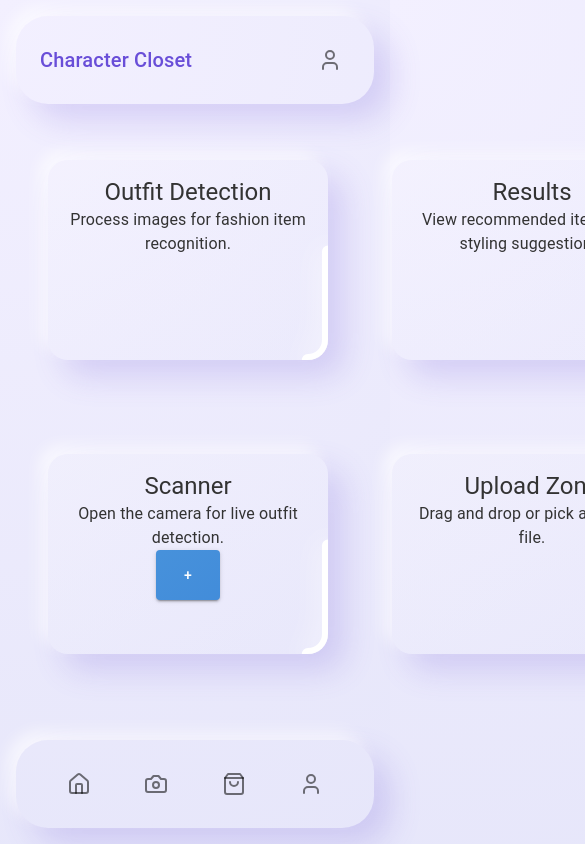
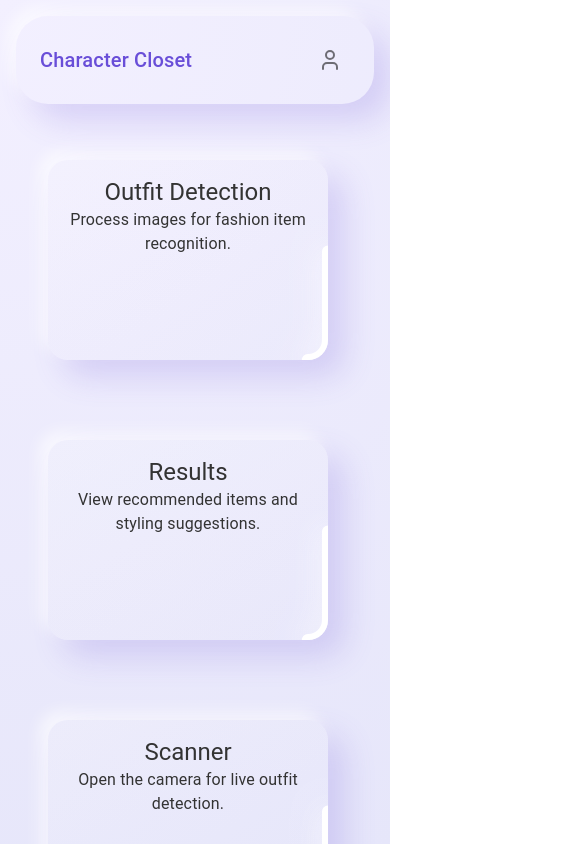
Before and after one commit to beanguap/Character-Closet, a React (Vite) app: page /dashboard in a window 390 px wide. Shown: the top 844 px of the page, 585 px wide, since content can reach past the window. Built offline with nearby package versions, Linux system fonts and the light colour scheme.

Commit message:
Remove AdditionalContent page; update Dashboard component to handle scroll events and add scrollbar styles; enhance layout responsiveness and add indicator for scrolling

```diff
--- a/src/App.jsx
+++ b/src/App.jsx
@@ -8,7 +8,6 @@ const OutfitDetection = lazy(() => import('./pages/OutfitDetection/OutfitDetecti
 const Customization = lazy(() => import('./pages/Customization/Customization'));
 const Wardrobe = lazy(() => import('./pages/Wardrobe/Wardrobe'));
 const LoadingFallback = lazy(() => import('./components/LoadingFallback/LoadingFallback'));
-const AdditionalContent = lazy(() => import('./pages/AdditionalContent/AdditionalContent'));
 
 const App = () => {
   return (
@@ -20,7 +19,6 @@ const App = () => {
           <Route path="/outfit-detection" element={<OutfitDetection />} />
           <Route path="/customization" element={<Customization />} />
           <Route path="/wardrobe" element={<Wardrobe />} />
-          <Route path="/additional-content" element={<AdditionalContent />} />
           <Route path="*" element={<Navigate to="/" replace />} />
         </Routes>
       </Suspense>
--- a/src/pages/AdditionalContent/AdditionalContent.jsx
+++ /dev/null
@@ -1,73 +0,0 @@
-// AdditionalContent.jsx
-import React from 'react';
-import { Typography } from '@mui/material';
-
-import '../../styles/variables.css';
-import '../../styles/layout.css';
-import '../../styles/claycard.css';
-
-const AdditionalContent = () => {
-  return (
-    <div className="dashboard-container">
-      <main className="dashboard-content">
-        {/* CARD 4 */}
-        <div className="clay-card">
-          <div className="card-content">
-            <Typography variant="h5">Upload Zone</Typography>
-            <Typography variant="body1">
-              Drag and drop or pick an image file.
-            </Typography>
-          </div>
-          <svg
-            className="laser-svg"
-            viewBox="0 0 280 200"
-            fill="none"
-          >
-            <path
-              d="M 20,0
-                 H 260
-                 A 20,20 0 0 1 280,20
-                 V 180
-                 A 20,20 0 0 1 260,200
-                 H 20
-                 A 20,20 0 0 1 0,180
-                 V 20
-                 A 20,20 0 0 1 20,0
-                 Z"
-            />
-          </svg>
-        </div>
-
-        {/* CARD 5 */}
-        <div className="clay-card">
-          <div className="card-content">
-            <Typography variant="h5">Another Feature</Typography>
-            <Typography variant="body1">
-              Description of another feature.
-            </Typography>
-          </div>
-          <svg
-            className="laser-svg"
-            viewBox="0 0 280 200"
-            fill="none"
-          >
-            <path
-              d="M 20,0
-                 H 260
-                 A 20,20 0 0 1 280,20
-                 V 180
-                 A 20,20 0 0 1 260,200
-                 H 20
-                 A 20,20 0 0 1 0,180
-                 V 20
-                 A 20,20 0 0 1 20,0
-                 Z"
-            />
-          </svg>
-        </div>
-      </main>
-    </div>
-  );
-};
-
-export default AdditionalContent;
--- a/src/pages/Dashboard/Dashboard.jsx
+++ b/src/pages/Dashboard/Dashboard.jsx
@@ -1,10 +1,11 @@
-import React from 'react';
-import { Typography, Button } from '@mui/material';
+import React, { useEffect } from 'react';
+import { Typography } from '@mui/material';
 import { useNavigate } from 'react-router-dom';
 
 import '../../styles/variables.css';
 import '../../styles/layout.css';
 import '../../styles/claycard.css';
+import '../../styles/scrollbar.css'; // Import the new scrollbar styles
 
 import TopBar from '../../components/TopBar/TopBar.jsx';
 import BottomNav from '../../components/BottomNav/BottomNav.jsx';
@@ -12,9 +13,24 @@ import BottomNav from '../../components/BottomNav/BottomNav.jsx';
 const Dashboard = () => {
   const navigate = useNavigate();
 
-  const handleButtonClick = () => {
-    navigate('/additional-content');
-  };
+  useEffect(() => {
+    const handleScroll = () => {
+      const container = document.querySelector('.dashboard-container');
+      const indicator = document.querySelector('.indicator');
+      if (container.scrollTop > 100) {
+        container.classList.add('scrolled');
+      } else {
+        container.classList.remove('scrolled');
+      }
+    };
+
+    const container = document.querySelector('.dashboard-container');
+    container.addEventListener('scroll', handleScroll);
+
+    return () => {
+      container.removeEventListener('scroll', handleScroll);
+    };
+  }, []);
 
   return (
     <div className="dashboard-container">
@@ -69,22 +85,13 @@ const Dashboard = () => {
           </svg>
         </div>
 
-        {/* CARD 3 (Scanner) */}
+        {/* CARD 3 */}
         <div className="clay-card">
           <div className="card-content">
             <Typography variant="h5">Scanner</Typography>
             <Typography variant="body1">
               Open the camera for live outfit detection.
             </Typography>
-
-            {/* Add the "+" button under Scanner */}
-            <Button
-              variant="contained"
-              className="clay-circle-button"
-              onClick={handleButtonClick}
-            >
-              +
-            </Button>
           </div>
           <svg className="laser-svg" viewBox="0 0 280 200" fill="none">
             <path
@@ -128,6 +135,8 @@ const Dashboard = () => {
       </main>
 
       <BottomNav />
+
+      <div className="indicator">Page 2</div>
     </div>
   );
 };
--- a/src/styles/layout.css
+++ b/src/styles/layout.css
@@ -2,20 +2,29 @@
 .dashboard-container {
   display: flex;
   flex-direction: column;
-  min-height: 100vh; /* Ensure full viewport height */
+  height: 100vh;
+  overflow-y: auto;
   padding: 1rem; /* Add padding around the edges */
 }
 
 .dashboard-content {
   flex: 1;
   padding: 1rem;
+  display: flex;
+  flex-direction: column;
+  gap: 2rem;
+}
 
-    display: grid;
-    grid-template-columns: 1fr 1fr; /* or repeat(2, 1fr) */
-    gap: 2rem;
+.top-bar {
+  position: sticky;
+  top: 0;
+  z-index: 10;
+}
 
-
-  justify-items: center;
+.bottom-nav {
+  position: sticky;
+  bottom: 0;
+  z-index: 10;
 }
 
 /* Ensure cards are responsive and maintain effects */
--- /dev/null
+++ b/src/styles/scrollbar.css
@@ -0,0 +1,57 @@
+/* scrollbar.css */
+.dashboard-container {
+    display: flex;
+    flex-direction: column;
+    height: 100vh;
+    overflow-y: auto;
+    scrollbar-width: thin;
+    scrollbar-color: var(--deep-lavender) var(--light-lavender);
+  }
+
+  .dashboard-container::-webkit-scrollbar {
+    width: 12px;
+  }
+
+  .dashboard-container::-webkit-scrollbar-track {
+    background: var(--light-lavender);
+    border-radius: 10px;
+  }
+
+  .dashboard-container::-webkit-scrollbar-thumb {
+    background-color: var(--deep-lavender);
+    border-radius: 10px;
+    border: 3px solid var(--light-lavender);
+  }
+
+  .dashboard-container::-webkit-scrollbar-thumb:hover {
+    background-color: var(--dark-lavender);
+  }
+
+  .dashboard-content {
+    display: flex;
+    flex-direction: column;
+    gap: 2rem;
+    padding: 1rem;
+  }
+
+  .dashboard-content .clay-card {
+    margin-bottom: 2rem;
+  }
+
+  /* Indicator for the second page */
+  .indicator {
+    position: fixed;
+    bottom: 1rem;
+    left: 50%;
+    transform: translateX(-50%);
+    background: var(--deep-lavender);
+    color: white;
+    padding: 0.5rem 1rem;
+    border-radius: 20px;
+    box-shadow: var(--outer-shadow);
+    display: none;
+  }
+
+  .dashboard-container.scrolled .indicator {
+    display: block;
+  }
```
